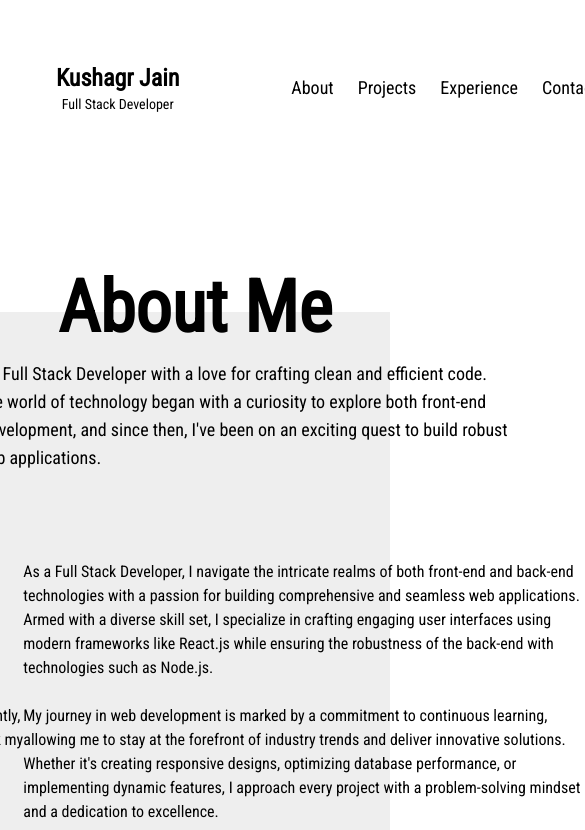
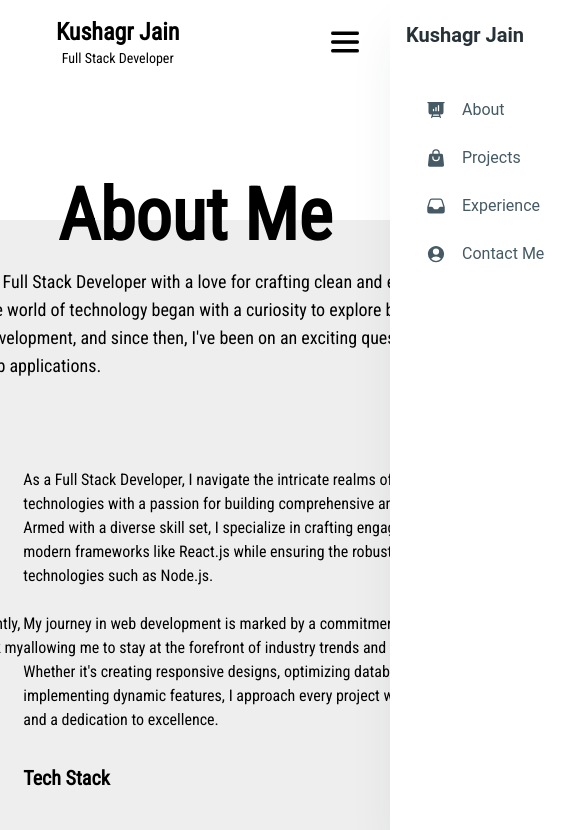
Before and after one commit to kushagr432/E-Portfolio, a React (Create React App) app: page /about in a window 390 px wide. Shown: the top 830 px of the page, 585 px wide, since content can reach past the window. Built offline with nearby package versions, Linux system fonts and the light colour scheme.

Commit message:
responsive-homepage

```diff
--- a/src/Components/Content.jsx
+++ b/src/Components/Content.jsx
@@ -22,46 +22,48 @@ return (
 </div>
     </div>
     <div className='md:order-2 flex items-center'>
+        <div className='flex flex-row'>
     <div>
         <ul className='flex flex-col p-4'>
             <li>
             {/* hover:bg-black */}
-            <span style={style} className="self-center text-5xl font-medium whitespace-nowrap dark:text-white ">Student</span>
+            <span style={style} className="self-center text-3xl font-medium whitespace-nowrap dark:text-white sm:text-5xl">Student</span>
             </li>
             <li>
-            <span style={style} className="self-center text-5xl font-medium whitespace-nowrap dark:text-white ">Developer</span>
+            <span style={style} className="self-center text-3xl font-medium whitespace-nowrap dark:text-white sm:text-5xl">Developer</span>
             </li>
             <li>
-            <span style={style} className="self-center text-5xl font-medium whitespace-nowrap dark:text-white  ">Designer</span>
+            <span style={style} className="self-center text-3xl font-medium whitespace-nowrap dark:text-white  sm:text-5xl">Designer</span>
             </li>
             <li>
-            <span style={style} className="self-center text-5xl font-medium whitespace-nowrap dark:text-white">Programmer</span>
+            <span style={style} className="self-center text-3xl font-medium whitespace-nowrap dark:text-white sm:text-5xl">Programmer</span>
             </li>
         </ul>
         </div>
     </div>
     <div className='md:order-3'>
-<div className='w-14'>
+<div className='w-8 sm:w-14'>
 </div>
     </div>
     <div className='md:order-4'>
-    <img src={myImage} className="h-96 w-38 mr-3 ml-4" alt="me" />
+    <img src={myImage} className="h-72 sm:h-96 w-38 mr-3 ml-4" alt="me" />
 
     </div>
+        </div>
     <div className='md:order-5'>
 <div className='w-14'>
 </div>
     </div>
 <div className='md:order-6'>
-    <div className='h-0.5 w-96 lg:h-96 bg-black  lg:w-0.5 opacity-70'>
+    <div className='h-0.5 w-96 lg:h-96 bg-black lg:w-0.5 pb-0 lg:pb-10 opacity-70'>
 
     </div>
 </div>
 <div className='md:order-7'>
-<div className='w-14'>
+<div className='w-14 h-14 sm:h-0'>
 </div>
     </div>
-    <div className='md:order-8'>
+    <div className='md:order-8 '>
 <h1 style={style} className='self-center text-5xl font-medium whitespace-nowrap dark:text-white pb-2'>
     Kushagr Jain
 </h1>
--- a/src/Components/Home.jsx
+++ b/src/Components/Home.jsx
@@ -6,7 +6,7 @@ export default function Home() {
 return (
     <>
     <Navbar/>
-    <div className='h-28'>
+    <div className='h-14 sm:h-28'>
     </div>
     <div>
     <Content/>
--- a/src/Components/Navbar.jsx
+++ b/src/Components/Navbar.jsx
@@ -1,16 +1,23 @@
-import React from 'react';
+import { Drawer, IconButton, List, ListItem, ListItemPrefix, ListItemSuffix, Typography } from "@material-tailwind/react";
+import React, { useState } from 'react';
 import { Link } from 'react-router-dom';
 import FaceImage from '../Images/facebook.png';
 import InstaImage from '../Images/instagram.png';
 import linkImage from '../Images/linkedin.png';
+import menuImage from '../Images/menu.png';
 import TweetImage from '../Images/twitter.png';
 export default function Navbar() {
     const style = {
         fontFamily: 'Roboto Condensed, sans-serif',
     };
+    const [openRight, setOpenRight] = useState(false);
+
+    const openDrawerRight = () => setOpenRight(true);
+  const closeDrawerRight = () => setOpenRight(false);
     // const lineStyle = {
     //     borderBottom: '2px solid #ffffff', // Change the color and size as needed
     // };
+
 return (
     <>
     <nav className="bg-grey-800 bg-opacity-100 border-gray-200 ">
@@ -34,7 +41,7 @@ return (
     {/* This is a blank div to give spacing between two elements */}
     </div>
     </div>
-    <div className="md:order-4">
+    <div className="md:order-4 hidden sm:block">
         <ul className='flex flex-row p-4'>
             <li>
             <Link to="/about" className="" aria-current="page">
@@ -59,11 +66,98 @@ return (
         </ul>
         </div>
         <div className="md:order-5">
-    <div className='w-20 sm:w-80'>
+    <div className='w-14 sm:w-80'>
     {/* This is a blank div to give spacing between two elements */}
     </div>
     </div>
-    <div className="md:order-6">
+    <div className='order-7 block sm:hidden'>
+
+    <img onClick={openDrawerRight} src={menuImage} className="h-7 " alt="menu" />
+    <Drawer placement="right" open={openRight} onClose={closeDrawerRight} className="p-4">
+    <div className="mb-6 flex items-center justify-between">
+    <Link to="/">
+        <Typography variant="h5" color="blue-gray">
+            Kushagr Jain
+        </Typography>
+    </Link>
+        <IconButton variant="text" color="blue-gray" onClick={closeDrawerRight}>
+            <svg xmlns="http://www.w3.org/2000/svg" fill="none" viewBox="0 0 24 24" strokeWidth={2} stroke="currentColor"className="h-5 w-5">
+            <path strokeLinecap="round" strokeLinejoin="round" d="M6 18L18 6M6 6l12 12" />
+            </svg>
+        </IconButton>
+        </div>
+        <List>
+        <Link to="/about" className="" aria-current="page">
+        <ListItem>
+            <ListItemPrefix>
+            <svg xmlns="http://www.w3.org/2000/svg" viewBox="0 0 24 24" fill="currentColor" className="h-5 w-5">
+                <path fillRule="evenodd"
+                d="M2.25 2.25a.75.75 0 000 1.5H3v10.5a3 3 0 003 3h1.21l-1.172 3.513a.75.75 0 001.424.474l.329-.987h8.418l.33.987a.75.75 0 001.422-.474l-1.17-3.513H18a3 3 0 003-3V3.75h.75a.75.75 0 000-1.5H2.25zm6.04 16.5l.5-1.5h6.42l.5 1.5H8.29zm7.46-12a.75.75 0 00-1.5 0v6a.75.75 0 001.5 0v-6zm-3 2.25a.75.75 0 00-1.5 0v3.75a.75.75 0 001.5 0V9zm-3 2.25a.75.75 0 00-1.5 0v1.5a.75.75 0 001.5 0v-1.5z"
+                clipRule="evenodd"/>
+            </svg>
+            </ListItemPrefix>
+            About
+        </ListItem>
+        </Link>
+        <Link to="/projects" className="" aria-current="page">
+
+        <ListItem>
+            <ListItemPrefix>
+            <svg xmlns="http://www.w3.org/2000/svg" viewBox="0 0 24 24" fill="currentColor" className="h-5 w-5">
+                <path
+                fillRule="evenodd"
+                d="M7.5 6v.75H5.513c-.96 0-1.764.724-1.865 1.679l-1.263 12A1.875 1.875 0 004.25 22.5h15.5a1.875 1.875 0 001.865-2.071l-1.263-12a1.875 1.875 0 00-1.865-1.679H16.5V6a4.5 4.5 0 10-9 0zM12 3a3 3 0 00-3 3v.75h6V6a3 3 0 00-3-3zm-3 8.25a3 3 0 106 0v-.75a.75.75 0 011.5 0v.75a4.5 4.5 0 11-9 0v-.75a.75.75 0 011.5 0v.75z"
+                clipRule="evenodd"/>
+            </svg>
+            </ListItemPrefix>
+            Projects
+            <ListItemSuffix>
+            </ListItemSuffix>
+        </ListItem>
+                </Link>
+                <Link to="/exp" className="" aria-current="page">
+
+        <ListItem>
+            <ListItemPrefix>
+            <svg
+                xmlns="http://www.w3.org/2000/svg"
+                viewBox="0 0 24 24"
+                fill="currentColor"
+                className="h-5 w-5"
+                >
+                <path
+                fillRule="evenodd"
+                d="M6.912 3a3 3 0 00-2.868 2.118l-2.411 7.838a3 3 0 00-.133.882V18a3 3 0 003 3h15a3 3 0 003-3v-4.162c0-.299-.045-.596-.133-.882l-2.412-7.838A3 3 0 0017.088 3H6.912zm13.823 9.75l-2.213-7.191A1.5 1.5 0 0017.088 4.5H6.912a1.5 1.5 0 00-1.434 1.059L3.265 12.75H6.11a3 3 0 012.684 1.658l.256.513a1.5 1.5 0 001.342.829h3.218a1.5 1.5 0 001.342-.83l.256-.512a3 3 0 012.684-1.658h2.844z"
+                clipRule="evenodd"
+                />
+            </svg>
+            </ListItemPrefix>
+            Experience
+        </ListItem>
+                </Link>
+                <Link to="/contact" className="" aria-current="page">
+        <ListItem>
+            <ListItemPrefix>
+            <svg
+                xmlns="http://www.w3.org/2000/svg"
+                viewBox="0 0 24 24"
+                fill="currentColor"
+                className="h-5 w-5">
+                <path
+                fillRule="evenodd"
+                d="M18.685 19.097A9.723 9.723 0 0021.75 12c0-5.385-4.365-9.75-9.75-9.75S2.25 6.615 2.25 12a9.723 9.723 0 003.065 7.097A9.716 9.716 0 0012 21.75a9.716 9.716 0 006.685-2.653zm-12.54-1.285A7.486 7.486 0 0112 15a7.486 7.486 0 015.855 2.812A8.224 8.224 0 0112 20.25a8.224 8.224 0 01-5.855-2.438zM15.75 9a3.75 3.75 0 11-7.5 0 3.75 3.75 0 017.5 0z"
+                clipRule="evenodd"
+                />
+            </svg>
+            </ListItemPrefix>
+            Contact Me
+        </ListItem>
+                </Link>
+        </List>
+    </Drawer>
+
+    </div>
+    <div className="md:order-6  hidden sm:block">
         <ul className='flex flex-col p-4 sm:flex-row'>
             <li>
             <Link to="/" className="" aria-current="page">
```
Also changed, not shown: src/Images/menu.png (added).
